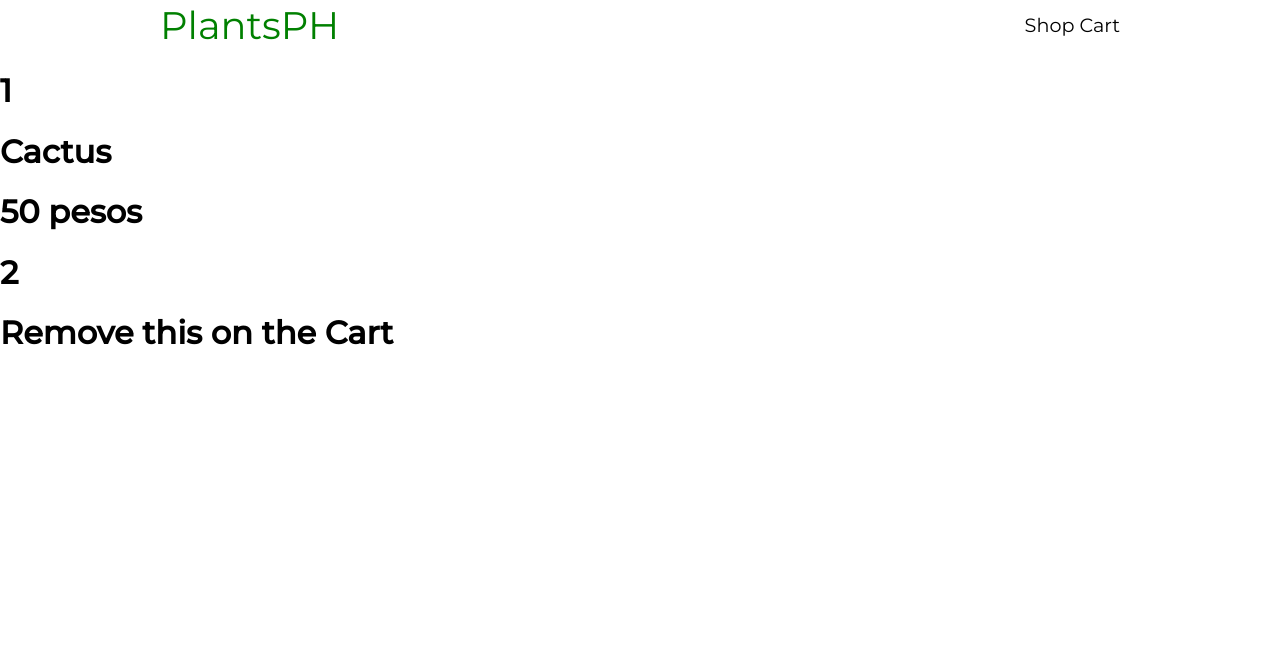
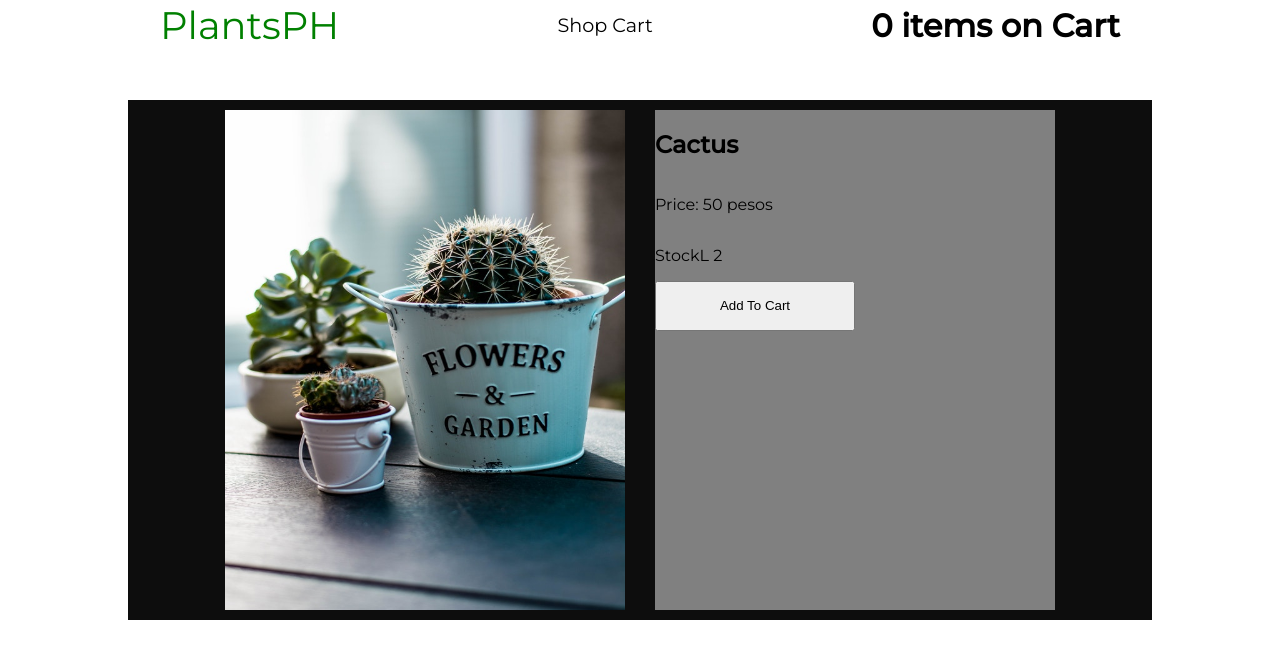
Before and after one commit to jarierie/plantsph, a React (Create React App) app: page /shop/Cactus in a window 1280 px wide. Shown: the top 658 px of the page. Built offline with nearby package versions, Linux system fonts and the light colour scheme.

Commit message:
ItemPage and Cart functionalities

```diff
--- a/src/components/CardItem.js
+++ b/src/components/CardItem.js
@@ -10,7 +10,7 @@ const CardContainer = styled.div`
   width: 60%;
   background-color: #edece9;
   padding: 10px;
-
+  justify-content: center;
   min-width: 50%;
   @media (max-width: 768px) {
     width: 90%;
@@ -24,6 +24,11 @@ const ItemContainer = styled.div`
   flex-wrap: wrap;
   justify-content: space-between;
   margin: auto;
+  @media (max-width: 768px) {
+    justify-content: center;
+
+    margin: auto;
+  }
 `;
 
 const Heading = styled.h1`
@@ -96,7 +101,7 @@ const CardItem = () => {
             return (
               <Link to={`/shop/${data.name}`}>
                 <Card key={data.id}>
-                  <CardImgContainer image={data.imageUrl}>
+                  <CardImgContainer>
                     <motion.img
                       whileHover={{
                         scale: 1.05,
--- /dev/null
+++ b/src/components/Cart.js
@@ -0,0 +1,71 @@
+import React from "react";
+import styled from "styled-components";
+import { useSelector, useDispatch } from "react-redux";
+import removeCartAction from "../actions/removeCartAction";
+
+const MainContainer = styled.div`
+  display: flex;
+  flex-direction: column;
+  justify-content: center;
+  align-items: center;
+  margin: 20px auto 20px auto;
+  width: 70%;
+  height: auto;
+`;
+
+const Container = styled.div`
+  width: 70%;
+  display: flex;
+
+  justify-content: space-around;
+`;
+
+const CartImg = styled.div`
+  width: 200px;
+  height: 300px;
+  img {
+    width: 100%;
+    height: 100%;
+  }
+`;
+
+const Info = styled.div`
+  width: 300px;
+  height: auto;
+  h2 {
+    font-size: 36px;
+  }
+  p {
+    font-size: 12px;
+  }
+`;
+
+const Cart = () => {
+  const removeDispatch = useDispatch();
+  const cartList = useSelector((state) => state.cart);
+  console.log(cartList);
+  return (
+    <>
+      <MainContainer>
+        {cartList.map((data) => {
+          return (
+            <Container>
+              <CartImg>
+                <img src={data.imageUrl} alt=''></img>
+              </CartImg>
+              <Info>
+                <h2>{data.name}</h2>
+                <p>{data.price}</p>
+                <button onClick={() => removeDispatch(removeCartAction(data))}>
+                  Remove from Cart
+                </button>
+              </Info>
+            </Container>
+          );
+        })}
+      </MainContainer>
+    </>
+  );
+};
+
+export default Cart;
--- a/src/components/ItemPage.js
+++ b/src/components/ItemPage.js
@@ -2,7 +2,50 @@ import React from "react";
 import Nav from "../components/Nav";
 import { useSelector, useDispatch } from "react-redux";
 import addCartAction from "../actions/addCartAction";
-import removeCartAction from "../actions/removeCartAction";
+import styled from "styled-components";
+
+const ItemContainer = styled.div`
+  margin: auto;
+  margin-top: 50px;
+  display: flex;
+  justify-content: center;
+  width: 60%;
+  height: auto;
+  min-width: 80%;
+
+  background-color: #0d0d0d;
+  @media (max-width: 768px) {
+    flex-direction: column;
+    justify-content: center;
+    max-width: 100%;
+  }
+`;
+
+const ImageContainer = styled.div`
+  margin: 10px 30px 10px 0;
+  width: 400px;
+  height: 500px;
+  background-color: white;
+  max-width: 100%;
+  img {
+    width: 100%;
+    height: 100%;
+  }
+`;
+
+const ItemInfoContainer = styled.div`
+  display: flex;
+  flex-direction: column;
+  width: 400px;
+  height: 500px;
+  max-width: 100%;
+  background-color: grey;
+  margin: 10px 0 10px 0;
+  button {
+    width: 200px;
+    height: 50px;
+  }
+`;
 
 const ItemPage = ({ match }) => {
   // Mock Function for active Cart
@@ -17,17 +60,23 @@ const ItemPage = ({ match }) => {
   return (
     <>
       <Nav />
-      <h1 onClick={() => addDispatch(addCartAction(xd))}>{xd.id}</h1>
-      <h1>{xd.name}</h1>
-      <h1>{xd.price}</h1>
-      <h1>{xd.stock}</h1>
-      <h1
-        onClick={() => {
-          removeDispatch(removeCartAction(xd));
-        }}
-      >
-        Remove this on the Cart
-      </h1>
+      <ItemContainer>
+        <ImageContainer>
+          <img src={xd.imageUrl}></img>
+        </ImageContainer>
+        <ItemInfoContainer>
+          <h2>{xd.name}</h2>
+          <p>Price: {xd.price}</p>
+          <p>StockL {xd.stock}</p>
+          <button
+            onClick={() => {
+              addDispatch(addCartAction(xd));
+            }}
+          >
+            Add To Cart
+          </button>
+        </ItemInfoContainer>
+      </ItemContainer>
     </>
   );
 };
--- a/src/components/Nav.js
+++ b/src/components/Nav.js
@@ -1,6 +1,7 @@
 import React from "react";
 import styled from "styled-components";
 import { Link } from "react-router-dom";
+import { useSelector } from "react-redux";
 
 const NavBar = styled.div`
   width: 75%;
@@ -32,6 +33,8 @@ const StyledLink = styled(Link)`
 const List = styled.div``;
 
 const Nav = () => {
+  const cartLength = useSelector((state) => state.cart);
+  console.log(cartLength.length);
   return (
     <NavBar>
       <StyledLink to='/'>
@@ -41,6 +44,7 @@ const Nav = () => {
         <StyledLink to='/shop'>Shop</StyledLink>
         <StyledLink to='/cart'> Cart</StyledLink>
       </List>
+      <h1>{cartLength.length} items on Cart</h1>
     </NavBar>
   );
 };
--- a/src/pages/Cart.js
+++ b/src/pages/Cart.js
@@ -3,6 +3,7 @@ import Nav from "../components/Nav";
 import styled from "styled-components";
 import TransitionPage from "../components/TransitionPage";
 import Mock from "../components/mock";
+import Cart from "../components/Cart";
 
 const Heading = styled.h1`
   text-align: center;
@@ -16,8 +17,8 @@ const Card = () => {
   return (
     <>
       <TransitionPage />
-      <Nav /> <Heading>Your Cart is yet to be found</Heading>
-      <Mock />
+      <Nav />
+      <Cart></Cart>
     </>
   );
 };
```
